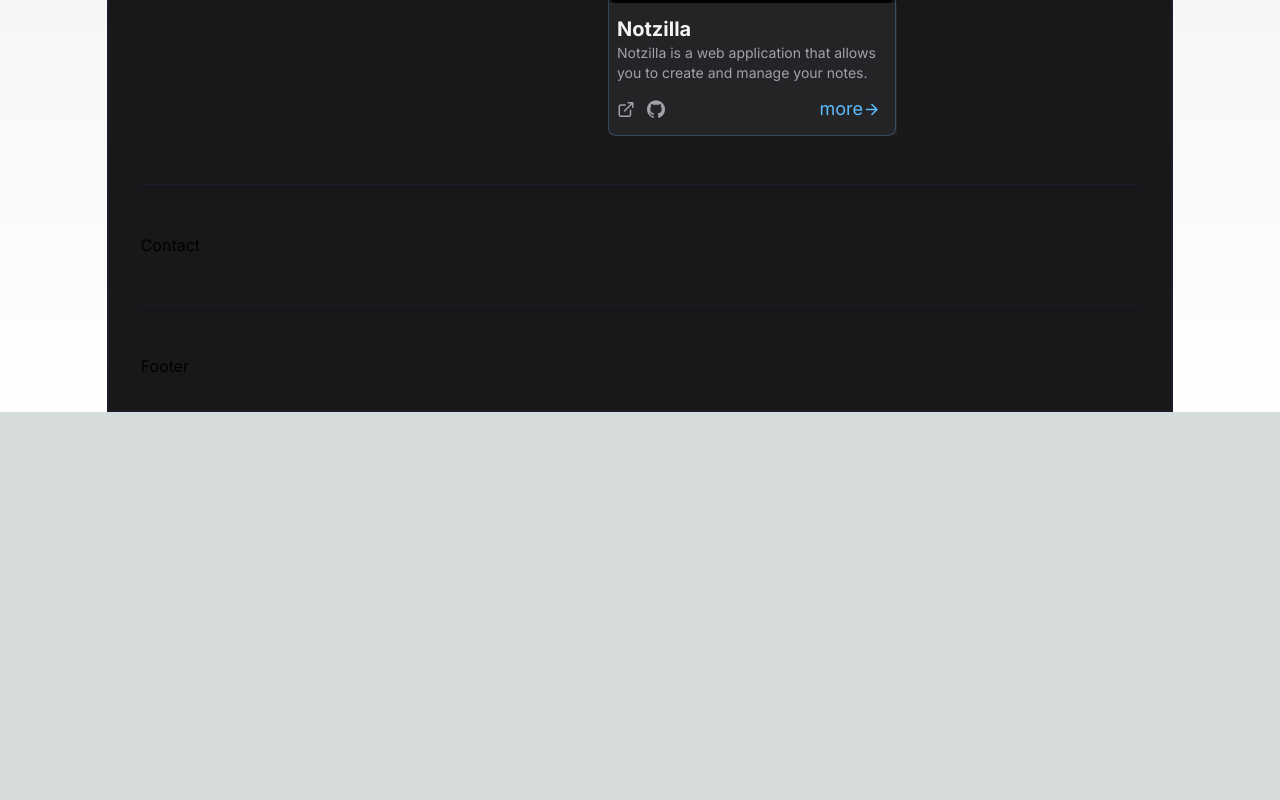
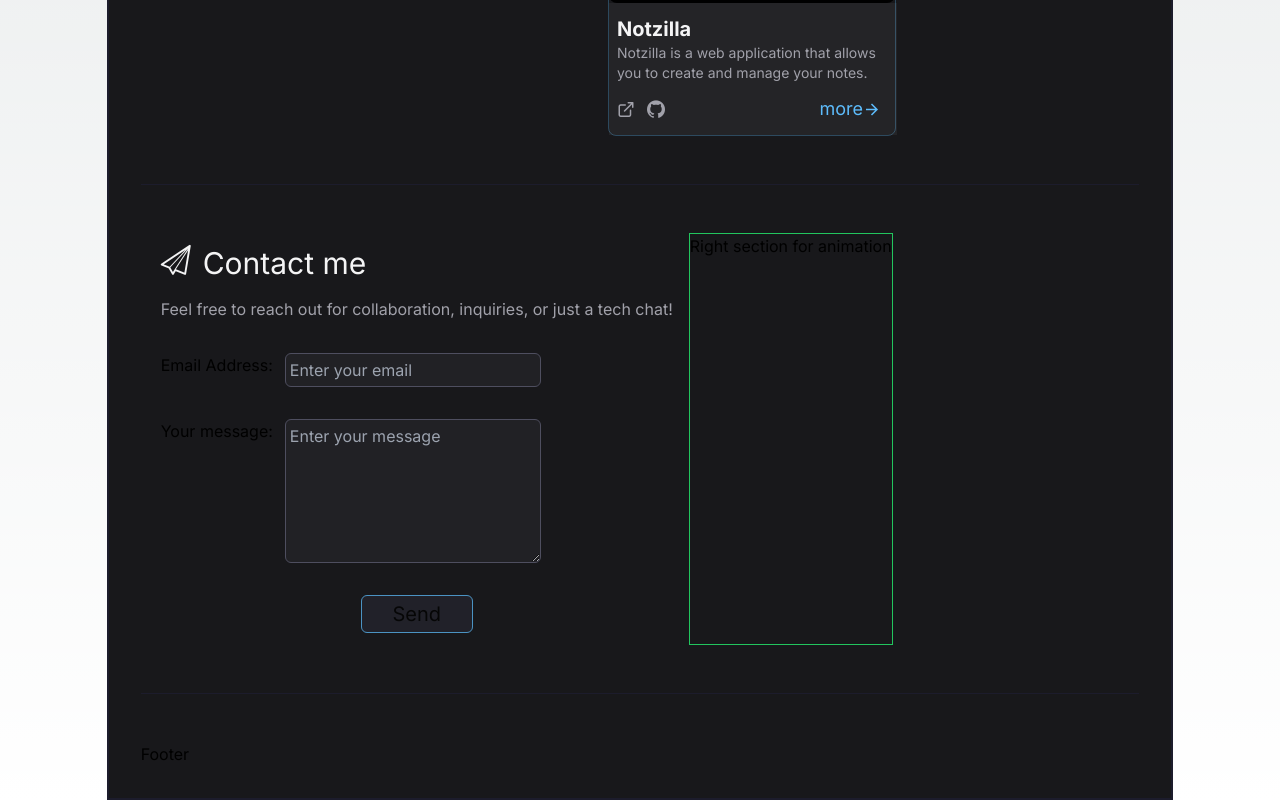
Before and after one commit to Mahmoud4hmed/my-portfolio, a Next.js app: page / in a window 1280 px wide. Shown: the part 1319-2119 px from the top of the page. Before the commit the page ends 1731 px from the top, so only its background shows below. Built offline with nearby package versions, Linux system fonts and the light colour scheme.

Commit message:
Contact Section Done!

```diff
--- a/app/components/contact/Contact.jsx
+++ b/app/components/contact/Contact.jsx
@@ -1,10 +1,38 @@
 import React from 'react';
+import './contact.css';
 
 const Contact = () => {
     return (
-        <div>
-            <h1>Contact</h1>
-        </div>
+    <section className='flex gap-4'>
+
+            <div className='py-3 pl-5 gap-8'>
+                <h1 className='text-3xl gap-3 flex text-[var(--title)]'>
+                    <span className='icon-email'></span>
+                    Contact me
+                </h1>
+                <p className='text-[var(--subtitle)] pt-4'>Feel free to reach out for collaboration, inquiries, or just a tech chat!</p>
+
+                <form className='pt-8 flex flex-col gap-8'>
+                    <div className='flex flex-wrap'>
+                        <label className='mr-3 mb-2' htmlFor="email">Email Address: </label>
+                        <input type="email" required name="email" id="email" placeholder='Enter your email' className='bg-[#26262aad] rounded-md border focus:border-[var(--blue)] border-[#4e4e5f] p-1 w-64 focus:scale-105 duration-200 hover:border-[var(--blue)]' />
+                    </div>
+
+                    <div className='flex flex-wrap'>
+                        <label className='mr-3 mb-2' htmlFor="message">Your message: </label>
+                        <textarea name="message" required id="message" placeholder='Enter your message' className='bg-[#26262aad] rounded-md border focus:border-[var(--blue)] border-[#4e4e5f] p-1 w-64 focus:scale-105 duration-200 hover:border-[var(--blue)] min-h-[9rem]' />
+                    </div>
+
+                    <button className='bg-[var(--ButtonBG)] self-center text-xl hover:scale-95 py-1 w-28 opacity-75 rounded-md hover:opacity-100 duration-200 border border-[var(--blue)]'>Send</button>
+                </form>
+
+            </div>
+
+
+            <div className='border border-green-500 email-animation'>
+                Right section for animation
+            </div>
+        </section>
     );
 }
 
--- /dev/null
+++ b/app/components/contact/contact.css
@@ -0,0 +1,5 @@
+@media (max-width: 600px) {
+    .email-animation {
+        display: none;
+    }
+}
--- a/app/components/hero/Hero.jsx
+++ b/app/components/hero/Hero.jsx
@@ -13,7 +13,7 @@ const Hero = () => {
                 </div>
                 <h1 className='md:text-3xl sm:text-xl font-bold text-[var(--title)]'>
                 Mahmoud Ahmed - Fullstack Developer
-                🌐 | 🖥️ | 🧠
+                🌐 🖥️
                 </h1>
                 <p className='text-sm text-[var(--subtitle)]'>
                     Enthusiastic junior fullstack developer with a year of freelance experience. Proficient in C, Python, and web technologies (HTML, CSS, JavaScript, Bootstrap, Tailwind). Experienced in Flask, Django, Rest Framework, and React. Strong problem-solving skills, dedicated to continuous self-improvement. CS student at UoPeople with a CS50 certificate from Harvard. Solely developed AndalusEdu, an innovative educational platform. Adept at time management, committed to personal and professional growth. Fluent in Arabic and English with basic Deutsch skills. Contact me on <strong>mahmoudahmed9go@gmail.com</strong>
--- a/app/components/main/main.css
+++ b/app/components/main/main.css
@@ -11,6 +11,10 @@
 }
 
 .typeButtons button:hover{
+    opacity: 1;
+}
+.typeButtons button:active{
+    font-weight: bold;
     opacity: 1;
 }
 
```
